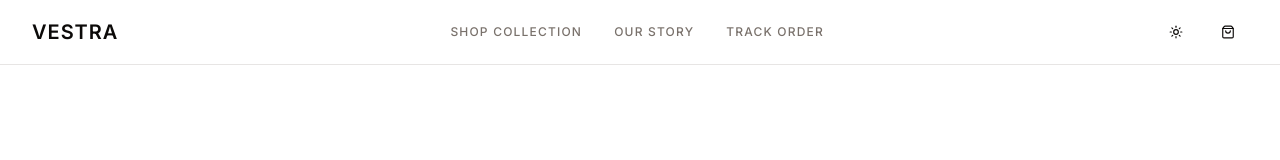
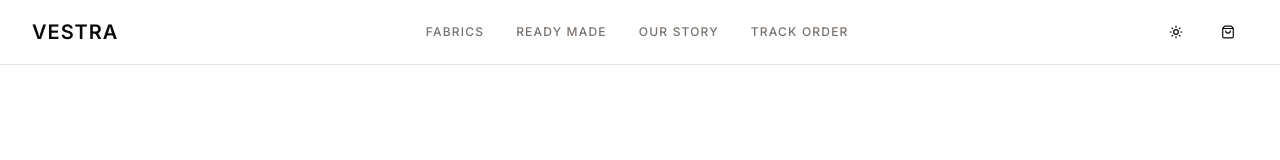
Before and after one commit to rzjaffery/vestra-fabrics, a Next.js app: page / in a window 1280 px wide. Shown: the top 160 px of the page. Built offline with nearby package versions, Linux system fonts and the light colour scheme.

Commit message:
Update Navbar with new screens of fabric and readymade

```diff
--- a/src/components/global/navbar.tsx
+++ b/src/components/global/navbar.tsx
@@ -31,8 +31,11 @@
 
                     {/* Links */}
                     <nav className="hidden md:flex items-center gap-8 text-xs font-medium uppercase tracking-widest text-muted-foreground">
-                        <Link href="/shop" className="hover:text-foreground transition-colors">
-                            Shop Collection
+                        <Link href="/fabrics" className="hover:text-foreground transition-colors">
+                            Fabrics
+                        </Link>
+                        <Link href="/ready-made" className="hover:text-foreground transition-colors">
+                            Ready Made
                         </Link>
                         <Link href="/about" className="hover:text-foreground transition-colors">
                             Our Story
```
